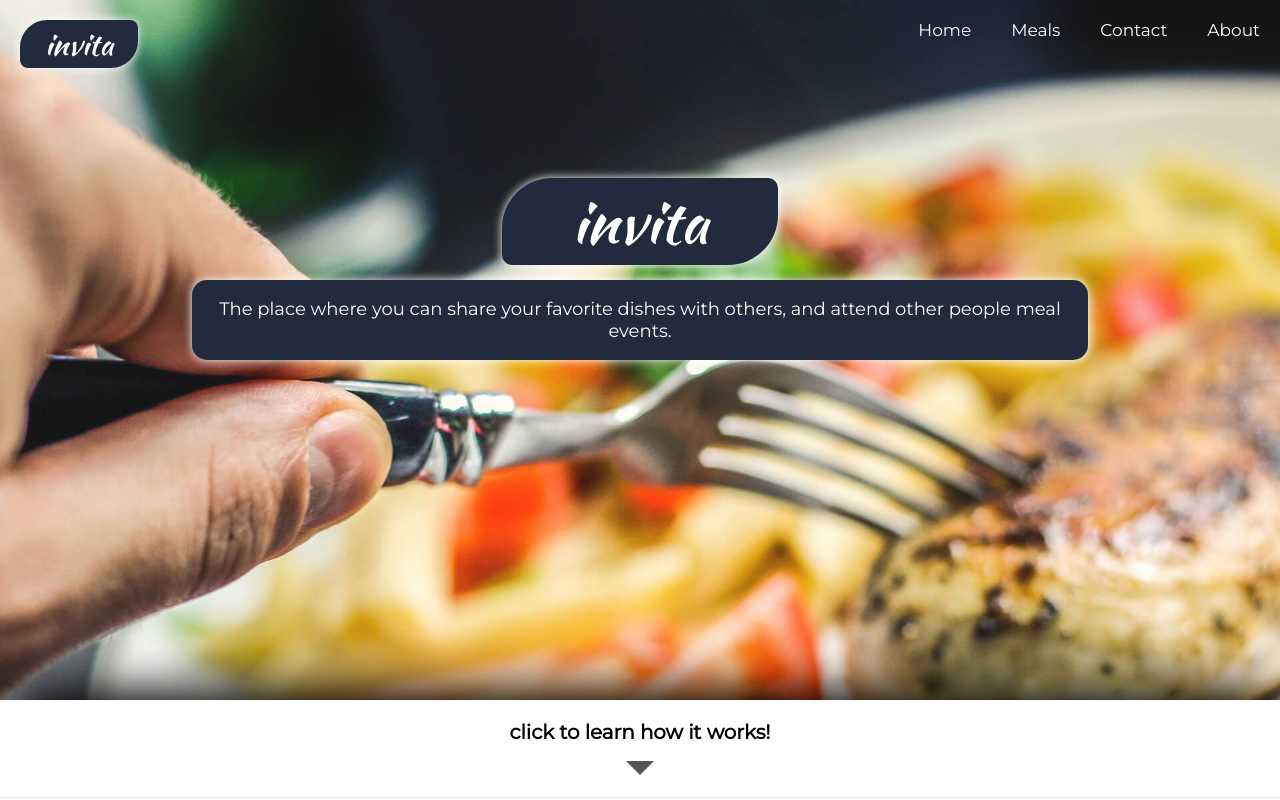
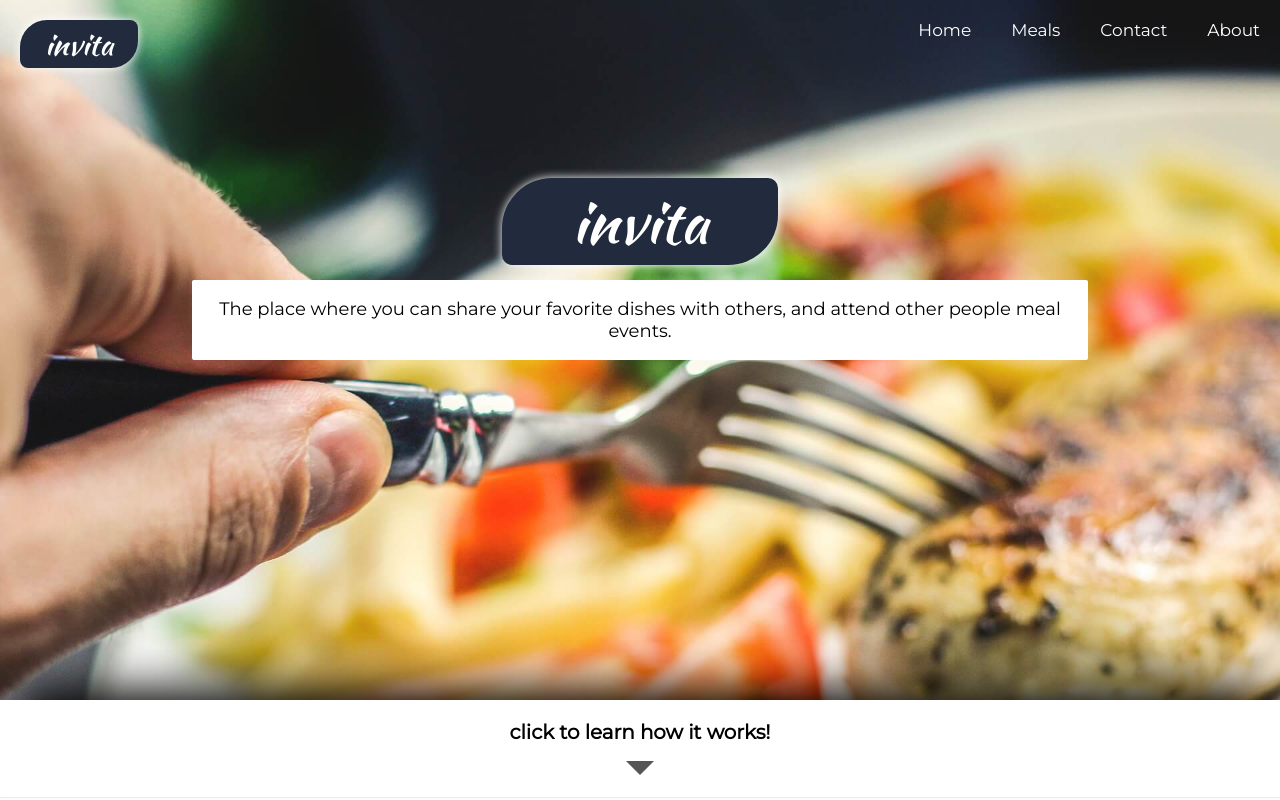
Before and after one commit to Enqira/meal-sharing, a React app: page / in a window 1280 px wide. Built offline with nearby package versions, Linux system fonts and the light colour scheme; no server answers.

Commit message:
redesigned hero text, and meal descriptionw

```diff
--- a/src/backend/app.js
+++ b/src/backend/app.js
@@ -9,7 +9,7 @@ const reviewsRouter = require("./api/reviews")
 const searchRouter = require("./api/search")
 
 const buildPath = path.join(__dirname, "../../dist")
-const port = process.env.PORT || 3000
+const port = process.env.PORT || 3002
 const cors = require("cors")
 
 // For week4 no need to look into this!
--- a/src/client/style/index.css
+++ b/src/client/style/index.css
@@ -299,6 +299,7 @@ textarea {
 
 .small-btn {
   width: 140px;
+  margin: 15px;
   margin-bottom: 10px;
   border-radius: 2px;
   border-width: 0;
--- a/src/client/style/luminance.css
+++ b/src/client/style/luminance.css
@@ -49,12 +49,13 @@
   animation-duration: 1s;
   animation-fill-mode: forwards;
   animation-delay: 2.2s;
-  background: #212b3d;
-  -webkit-box-shadow: 0 0 10px 0 white;
-  box-shadow: 0 0 10px 0 white;
-  border-radius: 15px;
+  border-radius: 2px;
   margin-top: 15px;
   padding: 0 10px 0 10px;
+  color: black;
+}
+.luminance-bot {
+  background-color: white;
 }
 
 @keyframes text-reveal {
--- a/src/client/style/meal.css
+++ b/src/client/style/meal.css
@@ -51,6 +51,8 @@
   margin: 10px;
   overflow: hidden;
   color: white;
+  border-bottom: 3px solid red;
+  padding-bottom: 6px;
 }
 .meal-description {
   padding: 12px;
@@ -59,9 +61,9 @@
   width: 100%;
   height: 70%;
   color: white;
-  border-radius: 8px;
-  -webkit-box-shadow: 0px 0px 10px -1 px white;
-  box-shadow: 0px 0px 10px -2px white;
+  border-width: 3px;
+  border-style: solid;
+  border-image: linear-gradient(to bottom, red, rgba(0, 0, 0, 0)) 1 100%;
 }
 
 .meal-info-lower {
```
